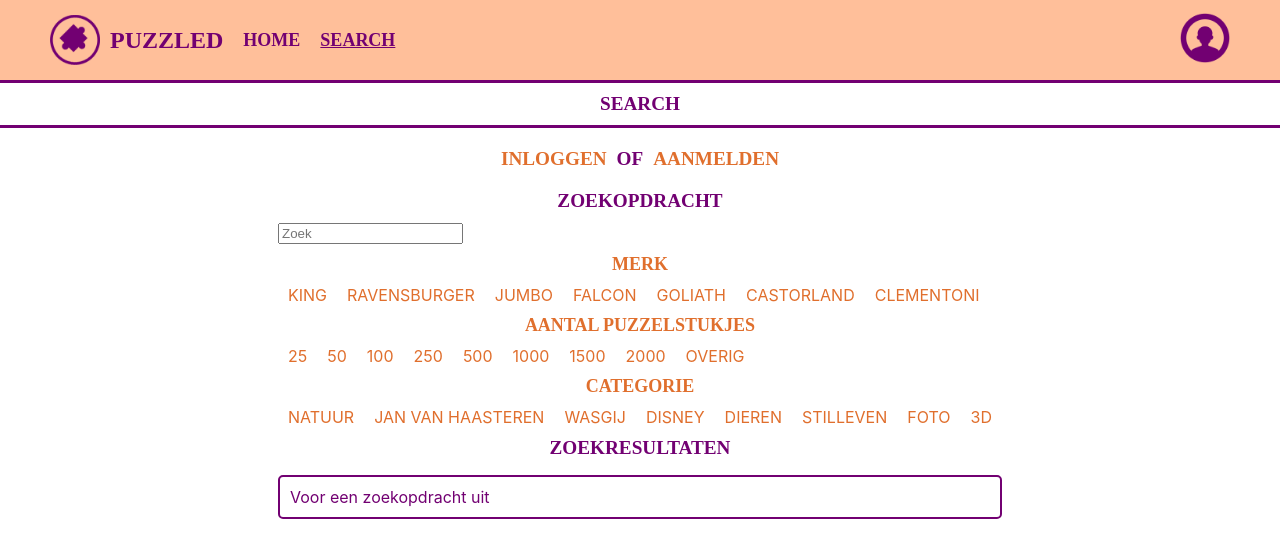
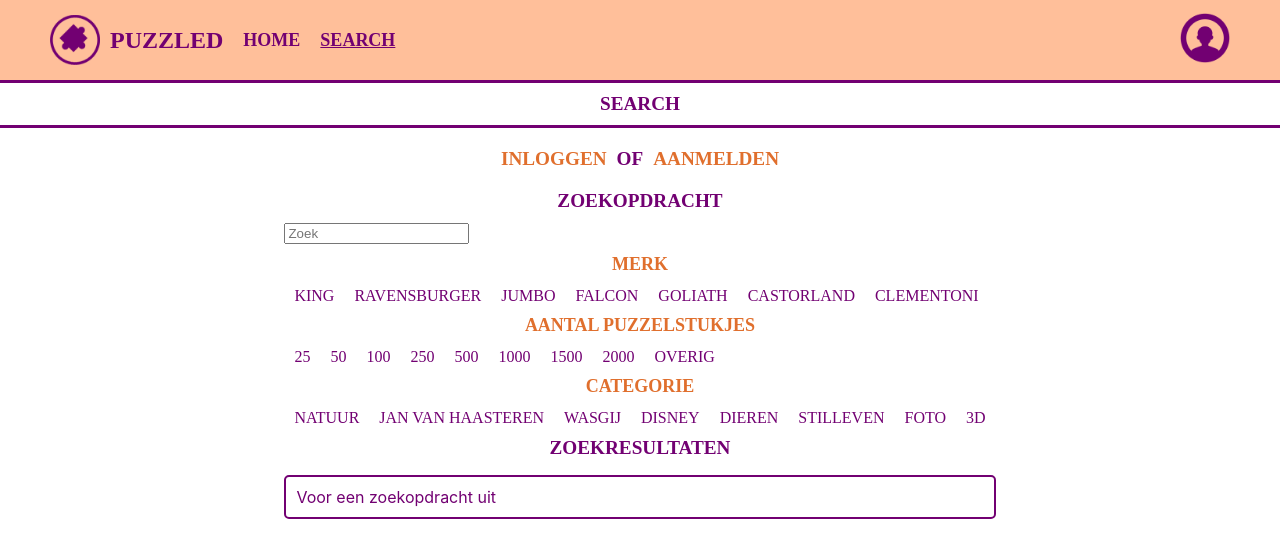
Before and after one commit to timbonsen/puzzled, a React (Create React App) app: page /search in a window 1280 px wide. Shown: the top 558 px of the page. Built offline with nearby package versions, Linux system fonts and the light colour scheme.

Commit message:
Css toegevoegd

```diff
--- a/src/App.css
+++ b/src/App.css
@@ -1,3 +1,7 @@
+text {
+  text-transform: capitalize;
+}
+
 a {
   text-decoration: none;
   color: #e06f2d;
@@ -48,6 +52,7 @@
 .formContainer {
   display: flex;
   flex-direction: column;
+  align-items: center;
 }
 
 h3 {
@@ -56,7 +61,7 @@
   color: #720072;
   text-transform: uppercase;
   margin: 10px;
-  font-family: "Leelawadee UI";
+  font-family: "Leelawadee UI", serif;
   font-size: larger;
 }
 
@@ -72,7 +77,7 @@
   justify-content: center;
   color: #e06f2d;
   margin: 10px;
-  font-family: "Leelawadee UI";
+  font-family: "Leelawadee UI", serif;
   font-size: large;
   text-transform: capitalize;
 }
@@ -82,12 +87,19 @@
 }
 
 label {
-  font-family: "Leelawadee UI";
+  font-family: "Leelawadee UI", serif;
   text-transform: uppercase;
   font-size: large;
   font-weight: bold;
   color: #720072;
 }
 
+.puzzleContainer {
+  display: flex;
+  align-items: center;
+  justify-content: center;
+  flex-wrap: wrap;
+}
+
 @media (prefers-reduced-motion: no-preference) {
 }
--- a/src/pages/search/search.css
+++ b/src/pages/search/search.css
@@ -1,3 +1,9 @@
 .searchFilter {
-    margin: 0px 10px;
+    margin: 0 10px;
+    border: none;
+    background-color: transparent;
+    font-family: "Leelawadee UI", serif;
+    text-transform: uppercase;
+    font-size: medium;
+    color: #720072;
 }
```
